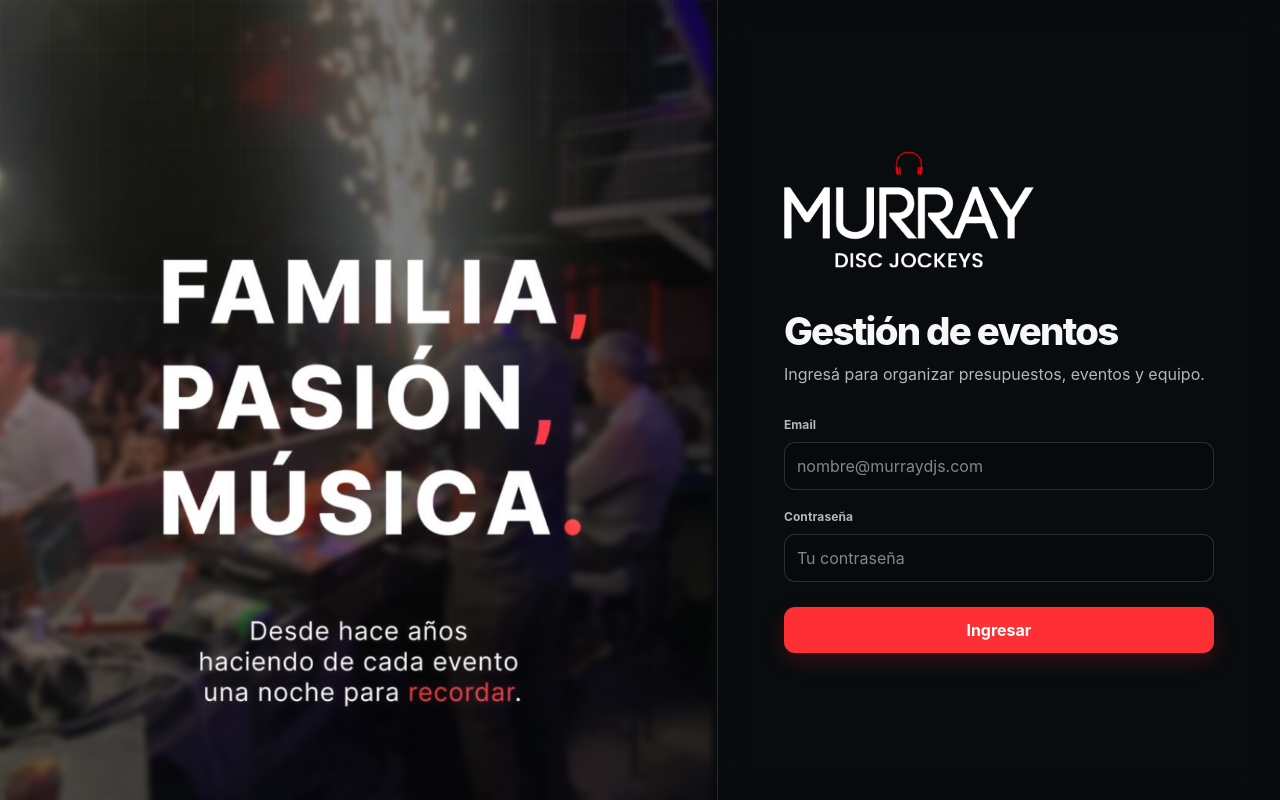
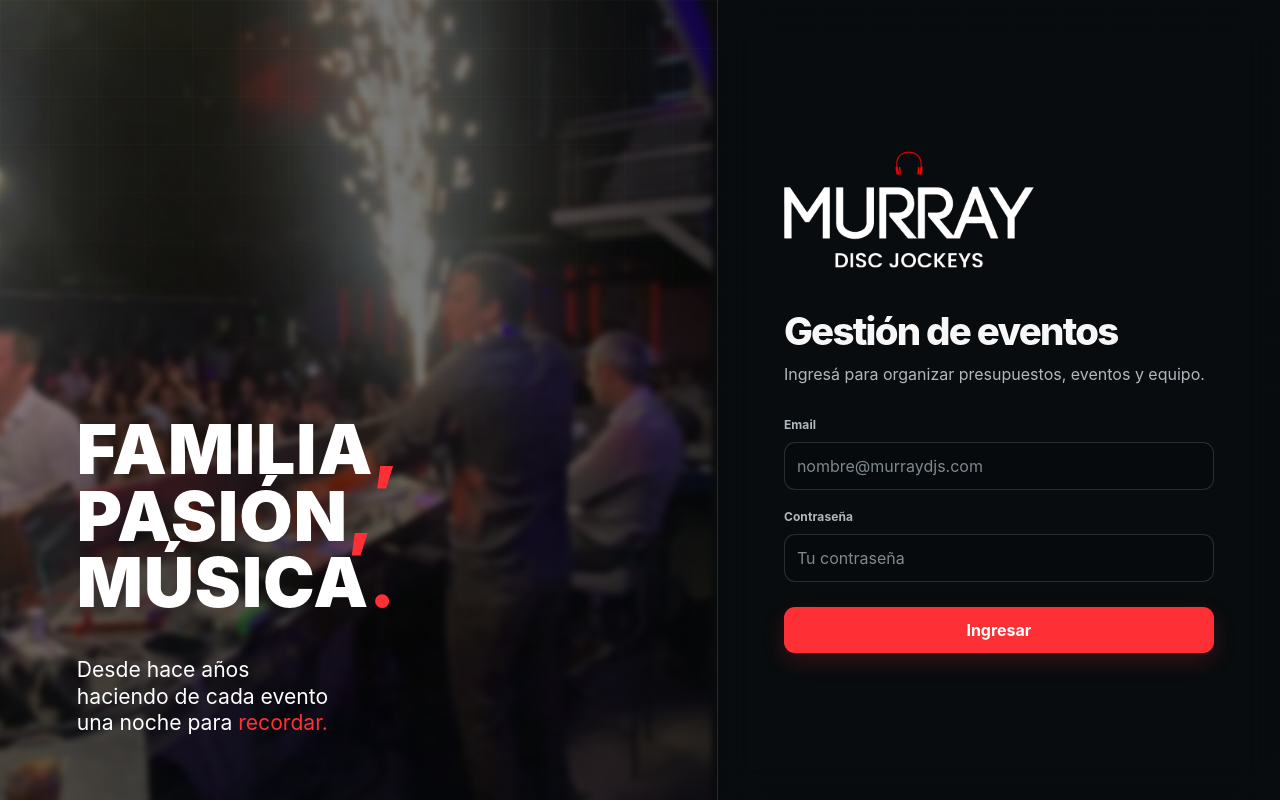
Before and after one commit to murraydjs1/murray-sistema, a Next.js app: page /login in a window 1280 px wide. Built offline with nearby package versions, Linux system fonts and the light colour scheme; no server answers.

Commit message:
style: align login message text left

```diff
--- a/src/app/(auth)/login/page.tsx
+++ b/src/app/(auth)/login/page.tsx
@@ -12,12 +12,14 @@ export default function LoginPage() {
         {/* eslint-disable-next-line @next/next/no-img-element */}
         <img className="login-hero-image" src="/brand/login-hero.png" alt="Murray DJs musicalizando un evento" />
         <div className="login-hero-scrim" />
-        {/* eslint-disable-next-line @next/next/no-img-element */}
-        <img
-          className="login-message"
-          src="/brand/login-message.png"
-          alt="Familia, pasión, música. Desde hace años haciendo de cada evento una noche para recordar."
-        />
+        <div className="login-message" aria-label="Familia, pasión, música. Desde hace años haciendo de cada evento una noche para recordar.">
+          <div className="login-message-title" aria-hidden="true">
+            FAMILIA<span>,</span><br />
+            PASIÓN<span>,</span><br />
+            MÚSICA<span>.</span>
+          </div>
+          <p>Desde hace años<br />haciendo de cada evento<br />una noche para <span>recordar.</span></p>
+        </div>
       </aside>
       <section className="login-panel">
         <div className="login-panel-content">
--- a/src/app/globals.css
+++ b/src/app/globals.css
@@ -130,7 +130,10 @@ a.card:hover{box-shadow:0 20px 50px rgba(0,0,0,.2)}
 .login-hero{position:relative;min-height:100dvh;overflow:hidden;background:#111;isolation:isolate}
 .login-hero-image{position:absolute;inset:-2%;width:104%;height:104%;object-fit:cover;object-position:center center;filter:blur(3px) saturate(.96) brightness(.62);transform:scale(1.03);animation:login-drift 18s ease-in-out infinite alternate}
 .login-hero-scrim{position:absolute;inset:0;background:linear-gradient(90deg,rgba(5,8,9,.12),rgba(5,8,9,.26) 68%,rgba(5,8,9,.58)),linear-gradient(0deg,rgba(5,8,9,.3),transparent 55%);z-index:1}
-.login-message{position:absolute;z-index:2;left:clamp(-60px,2vw,24px);bottom:clamp(34px,8vh,84px);width:min(620px,94%);height:auto;mix-blend-mode:screen;filter:drop-shadow(0 12px 28px rgba(0,0,0,.38))}
+.login-message{position:absolute;z-index:2;left:clamp(34px,6vw,88px);bottom:clamp(34px,8vh,84px);text-align:left;color:#fff;filter:drop-shadow(0 12px 28px rgba(0,0,0,.38))}
+.login-message-title{font-size:clamp(48px,5.4vw,86px);font-weight:900;line-height:.96;letter-spacing:.015em;white-space:nowrap}
+.login-message-title span,.login-message p span{color:#ff3035}
+.login-message p{margin:42px 0 0;font-size:clamp(17px,1.65vw,25px);line-height:1.24;font-weight:400;white-space:nowrap}
 .login-panel{position:relative;z-index:3;display:flex;align-items:center;justify-content:center;min-width:0;background:rgba(9,13,15,.68);border-left:1px solid rgba(255,255,255,.12);backdrop-filter:blur(18px);-webkit-backdrop-filter:blur(18px)}
 .login-panel-content{width:min(430px,calc(100% - 96px));padding:44px 0}
 .login-panel-logo{display:block;width:min(250px,80%);height:auto;margin:0 0 38px}
@@ -139,6 +142,6 @@ a.card:hover{box-shadow:0 20px 50px rgba(0,0,0,.2)}
 .login-form{margin-top:30px}
 .login-form .btn{margin-top:7px}
 @keyframes login-drift{from{transform:scale(1.03) translate3d(-1%,0,0)}to{transform:scale(1.07) translate3d(1%, -1%,0)}}
-@media(max-width:820px){.login{grid-template-columns:1fr;overflow:auto}.login-hero{min-height:46dvh;height:46dvh}.login-message{left:-34px;bottom:24px;width:min(430px,112%)}.login-panel{min-height:54dvh;border-left:0;border-top:1px solid rgba(255,255,255,.12);background:rgba(9,13,15,.76)}.login-panel-content{width:min(calc(100% - 48px),520px);padding:40px 0 52px}.login-panel-logo{width:210px;margin-bottom:28px}}
-@media(max-width:480px){.login-hero{min-height:40dvh;height:40dvh}.login-message{left:-28px;bottom:20px;width:118%}.login-panel{min-height:60dvh}.login-panel-content{width:calc(100% - 40px);padding:32px 0 44px}.login-panel-logo{width:190px;margin-bottom:25px}.login-panel h1{font-size:30px}}
+@media(max-width:820px){.login{grid-template-columns:1fr;overflow:auto}.login-hero{min-height:46dvh;height:46dvh}.login-message{left:28px;bottom:24px}.login-message-title{font-size:clamp(42px,10vw,70px)}.login-message p{margin-top:24px;font-size:clamp(15px,3.8vw,21px)}.login-panel{min-height:54dvh;border-left:0;border-top:1px solid rgba(255,255,255,.12);background:rgba(9,13,15,.76)}.login-panel-content{width:min(calc(100% - 48px),520px);padding:40px 0 52px}.login-panel-logo{width:210px;margin-bottom:28px}}
+@media(max-width:480px){.login-hero{min-height:40dvh;height:40dvh}.login-message{left:22px;bottom:20px}.login-message-title{font-size:clamp(34px,10.5vw,52px)}.login-message p{margin-top:18px;font-size:14px}.login-panel{min-height:60dvh}.login-panel-content{width:calc(100% - 40px);padding:32px 0 44px}.login-panel-logo{width:190px;margin-bottom:25px}.login-panel h1{font-size:30px}}
 @media(prefers-reduced-motion:reduce){.login-hero-image{animation:none}}
```
Also changed, not shown: public/brand/login-message.png (deleted).
